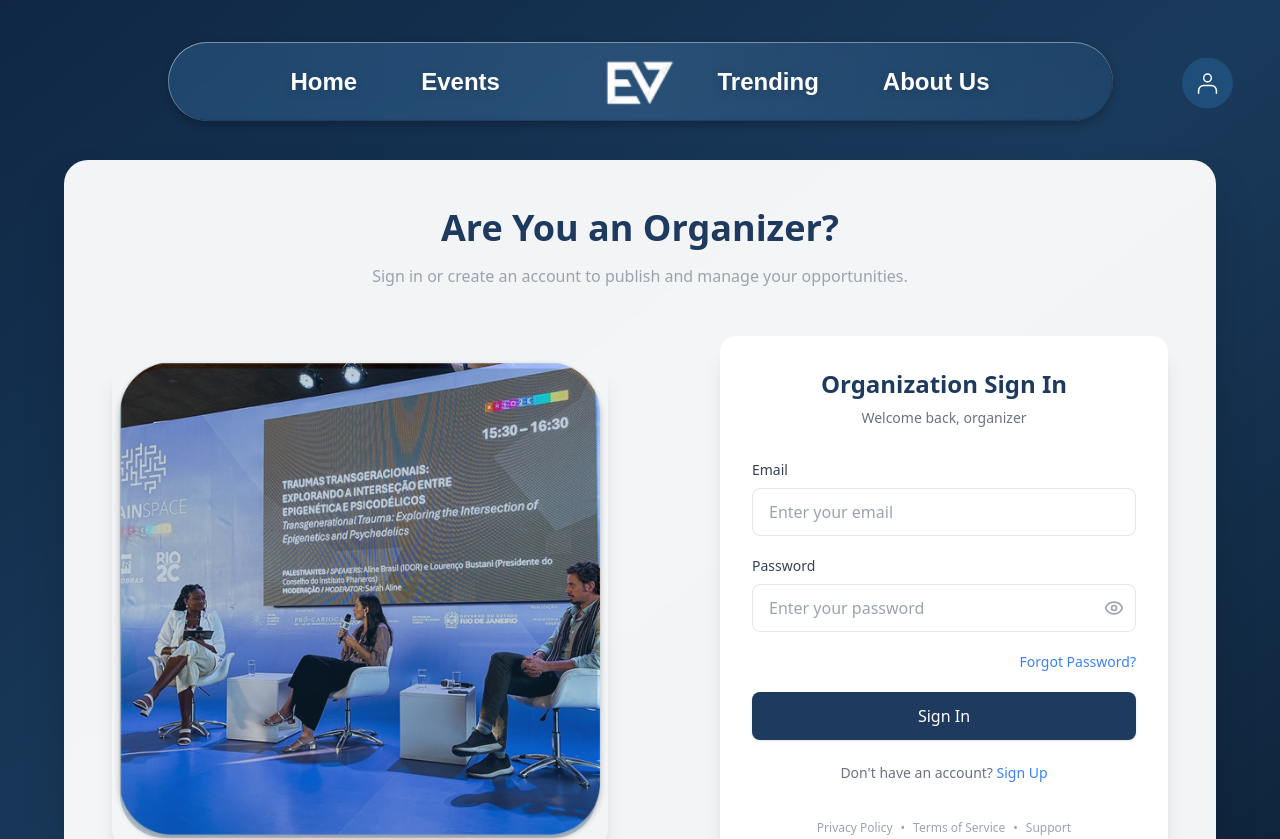
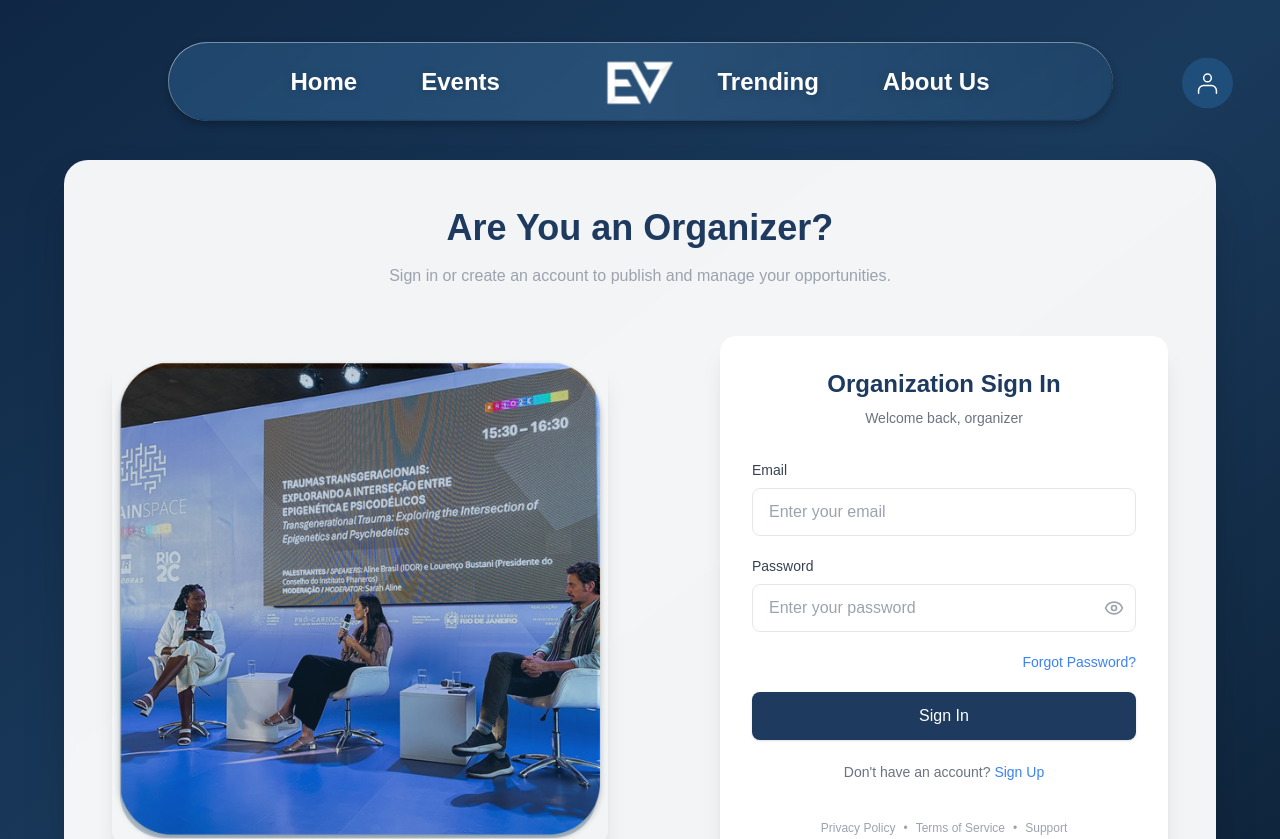
Before and after one commit to peppa234/evkeria, a Next.js app: page /auth/organization/login in a window 1280 px wide. Shown: the top 839 px of the page. Built offline with nearby package versions, Linux system fonts and the light colour scheme.

Commit message:
fixed font issue + logo issue

```diff
--- a/src/app/auth/login/LoginForm.tsx
+++ b/src/app/auth/login/LoginForm.tsx
@@ -49,7 +49,7 @@ export function LoginForm() {
   }
 
   return (
-    <div className="w-full max-w-md bg-white rounded-xl sm:rounded-2xl shadow-xl p-4 sm:p-6 md:p-8">
+    <div className="w-full max-w-md bg-white rounded-xl sm:rounded-2xl shadow-xl p-4 sm:p-6 md:p-8 font-outfit">
       <div className="text-center mb-6 sm:mb-8">
         <h1 className="text-xl sm:text-2xl font-bold text-[#1e3a5f] mb-2">Welcome Back</h1>
         <p className="text-gray-500 text-xs sm:text-sm">Sign in to your account</p>
--- a/src/app/auth/organization/login/LoginOrgForm.tsx
+++ b/src/app/auth/organization/login/LoginOrgForm.tsx
@@ -49,7 +49,7 @@ export function LoginForm() {
   }
 
   return (
-    <div className="w-full max-w-md bg-white rounded-xl sm:rounded-2xl shadow-xl p-4 sm:p-6 md:p-8">
+    <div className="w-full max-w-md bg-white rounded-xl sm:rounded-2xl shadow-xl p-4 sm:p-6 md:p-8 font-outfit">
       <div className="text-center mb-6 sm:mb-8">
         <h1 className="text-xl sm:text-2xl font-bold text-[#1e3a5f] mb-2">Organization Sign In</h1>
         <p className="text-gray-500 text-xs sm:text-sm">Welcome back, organizer</p>
--- a/src/app/auth/organization/login/page.tsx
+++ b/src/app/auth/organization/login/page.tsx
@@ -11,7 +11,7 @@ export default function LoginPage() {
         {/* Main Content Card */}
         <div className="max-w-6xl mx-auto bg-white/95 backdrop-blur-sm rounded-2xl sm:rounded-3xl p-6 sm:p-8 lg:p-12 shadow-2xl">
           {/* Header Text */}
-          <div className="text-center mb-8 sm:mb-12">
+          <div className="text-center mb-8 sm:mb-12 font-outfit">
             <h1 className="text-2xl sm:text-3xl lg:text-4xl font-bold text-[#1e3a5f] mb-3 sm:mb-4">
               Are You an Organizer?
             </h1>
--- a/src/app/auth/organization/signup/SignupOrgForm.tsx
+++ b/src/app/auth/organization/signup/SignupOrgForm.tsx
@@ -80,7 +80,7 @@ export function SignUpForm() {
   }
 
   return (
-    <div className="w-full max-w-md bg-white rounded-xl sm:rounded-2xl shadow-xl p-4 sm:p-6 md:p-8">
+    <div className="w-full max-w-md bg-white rounded-xl sm:rounded-2xl shadow-xl p-4 sm:p-6 md:p-8 font-outfit">
       <div className="text-center mb-6 sm:mb-8">
         <h1 className="text-xl sm:text-2xl font-bold text-[#1e3a5f] mb-2">
           Organization Sign Up
--- a/src/app/auth/signup/SignupForm.tsx
+++ b/src/app/auth/signup/SignupForm.tsx
@@ -70,7 +70,7 @@ export function SignUpForm() {
   }
 
   return (
-    <div className="w-full max-w-md bg-white rounded-2xl shadow-xl p-8">
+    <div className="w-full max-w-md bg-white rounded-2xl shadow-xl p-8 font-outfit">
       <div className="text-center mb-6">
         <h1 className="text-2xl font-bold text-[#1e3a5f] mb-2">Create Account</h1>
         <p className="text-gray-500 text-sm">Join Evkeria today</p>
--- a/src/components/Footer/Footer.tsx
+++ b/src/components/Footer/Footer.tsx
@@ -84,24 +84,6 @@ export function Footer() {
           <p className="font-outfit font-normal text-white text-base">
             © 2025 Evkeria. All rights reserved.
           </p>
-
-          <div className="flex gap-8">
-            {socialIcons.map((social, index) => (
-              <a
-                key={index}
-                href="#"
-                className="w-6 h-6 hover:opacity-70 transition-opacity duration-200"
-              >
-                <Image
-                  className="w-full h-full"
-                  alt={social.alt}
-                  src={social.icon}
-                  width={24}
-                  height={24}
-                />
-              </a>
-            ))}
-          </div>
         </div>
       </div>
     </footer>
--- a/src/components/Navbar/Navbar.tsx
+++ b/src/components/Navbar/Navbar.tsx
@@ -50,7 +50,7 @@ export function Navbar() {
             <Image
               className="w-[70px] h-[70px] sm:w-[101px] sm:h-[101px] object-cover"
               alt="EV Logo"
-              src="/img.png"
+              src="/logo_white.svg"
               width={101}
               height={101}
             />
@@ -135,7 +135,7 @@ export function Navbar() {
               <Image
                 className="w-12 h-12 object-cover"
                 alt="EV Logo"
-                src="/img.png"
+                src="/logo_white.svg"
                 width={48}
                 height={48}
               />
--- a/src/components/Organization/Sidebar.tsx
+++ b/src/components/Organization/Sidebar.tsx
@@ -37,7 +37,7 @@ function SidebarContent({ navigationItems, onLinkClick }: SidebarContentProps) {
         <Image
           className="w-[78px] h-[78px]"
           alt="Evkeria Logo"
-          src="/img.png"
+          src="/logo_white.svg"
           width={78}
           height={78}
           priority
--- a/src/data/dummy-organizations.ts
+++ b/src/data/dummy-organizations.ts
@@ -12,7 +12,7 @@ export const dummyOrganizations: Organization[] = [
     id: 1,
     name: "Tech Innovation Hub",
     email: "contact@techhub.dz",
-    logo: "/img.png",
+    logo: "/logo_white.svg",
     description: "Leading technology innovation center in Algeria",
     eventsCount: 5,
   },
```
Also changed, not shown: public/logo_white.svg (added).
